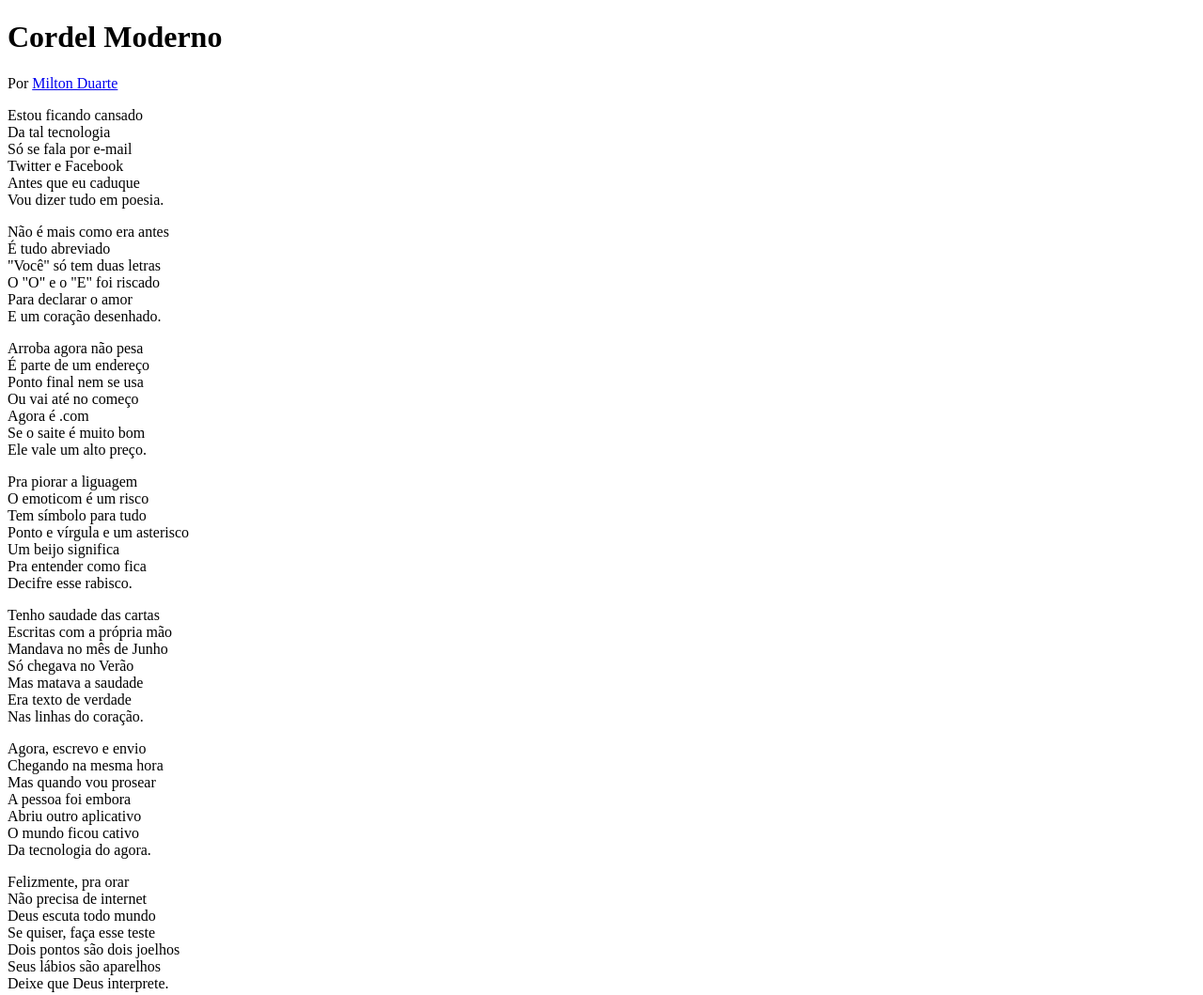
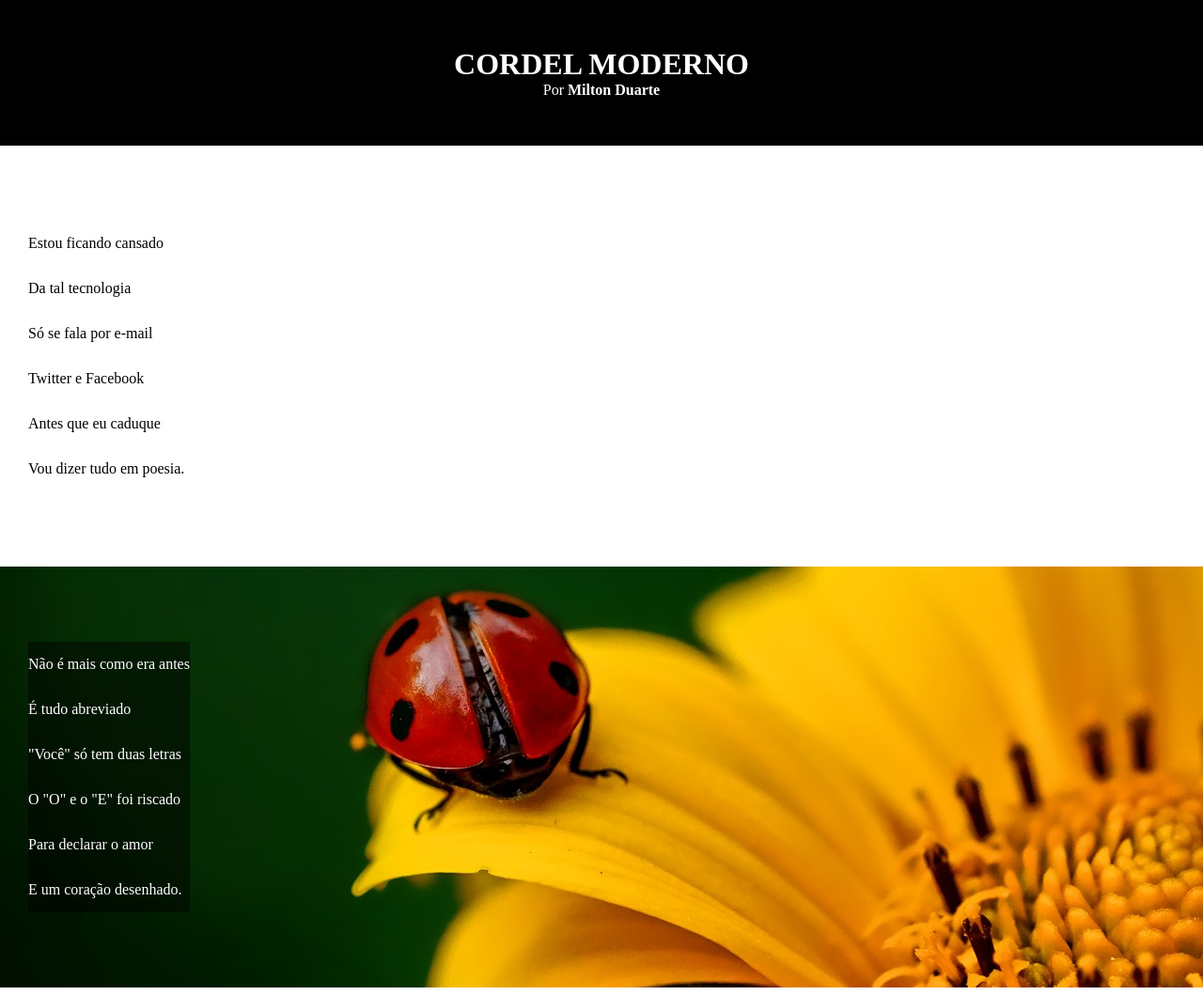
Before and after one commit to rodrigochagas30/meus_desafios, a plain HTML site: page html_css/projeto2/index.html in a window 1280 px wide. Shown: the top 1059 px of the page at 94% size. Drawn offline with Linux system fonts and the light colour scheme; a web font is replaced by a local one.

Commit message:
criei folha de estilo

```diff
--- /dev/null
+++ b/html_css/projeto2/estilo.css
@@ -0,0 +1,76 @@
+@charset "UTF-8";
+
+@import url('https://fonts.googleapis.com/css2?family=Bebas+Neue&family=Borel&family=Caveat:wght@400..700&family=Molle&display=swap');
+
+
+:root{
+    --font1:"Caveat", cursive;
+}
+
+* {
+    margin: 0px;
+    padding: 0px;
+
+}
+
+body{
+    background-color: rgb(226, 231, 235);
+}
+
+header{
+    background-color: black;
+    color: white;
+    text-align: center;
+    padding-top: 50px;
+    padding-bottom: 50px;
+}
+
+header > h1{
+    text-transform: uppercase;
+
+}
+
+header a{
+    color: white;
+    text-decoration: none;
+    font-weight: bolder;
+}
+
+a:hover{
+    text-decoration: underline;
+}
+
+section{
+    padding-left: 30px;
+    background-color: white;
+    padding-top: 10vh;
+    padding-bottom: 10vh;
+    line-height: 3em;
+}
+section.imagem{
+    background-attachment: fixed; /*esse comando da efeito paralax*/
+}
+section.imagem > p{
+    background-color: rgba(0, 0, 0, 0.466);
+    display: inline-block;
+
+}
+
+#img1{
+    background-image: url(../projeto2/imagens/background001.jpg);
+    color: white;
+    background-position: right, center;
+}
+
+#img2{
+    background-image: url(../projeto2/imagens/background002.jpg);
+    background-position: right, center;
+    color: white;
+}
+footer{
+    background-color: black;
+    color: white;
+    padding: 20px;
+    text-align: center;
+
+}
--- a/html_css/projeto2/index.html
+++ b/html_css/projeto2/index.html
@@ -5,6 +5,8 @@
     <meta charset="UTF-8">
     <meta name="viewport" content="width=device-width, initial-scale=1.0">
     <title>Condel Mordeno</title>
+    <link rel="stylesheet" href="estilo.css">
+
 </head>
 
 <body>
@@ -30,7 +32,7 @@
         </p>
     </section>
 
-    <section>
+    <section class="imagem" id="img1">
         <p>
             Não é mais como era antes <br>
             É tudo abreviado <br>
@@ -62,7 +64,7 @@
         </p>
     </section>
 
-    <section>
+    <section class="imagem" id=img2>
         <p>
             Tenho saudade das cartas <br>
             Escritas com a própria mão <br>
```
